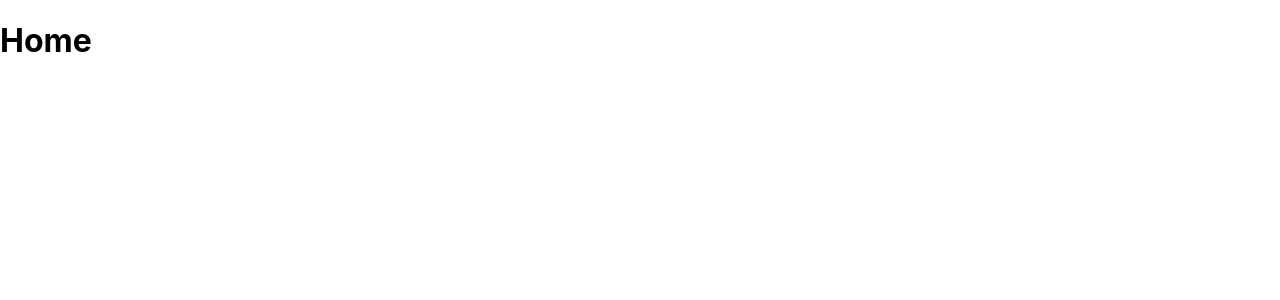
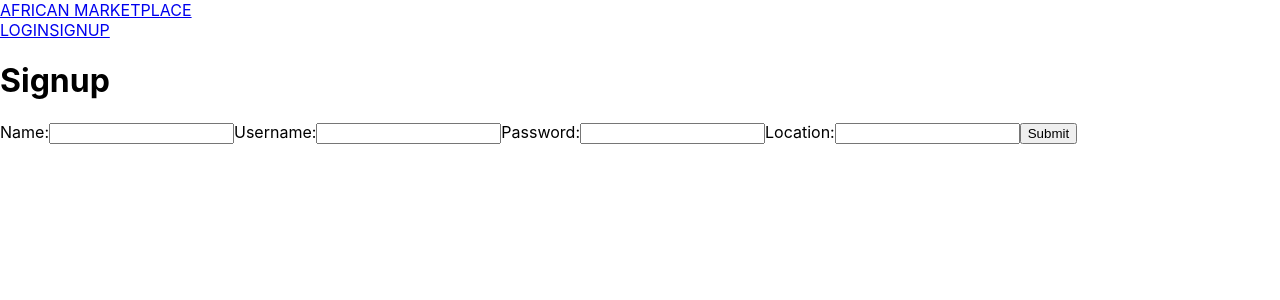
Before and after one commit to ivanovicuros/marketplace-fe, a React (Create React App) app: page /signup in a window 1280 px wide. Shown: the top 300 px of the page. Built offline with nearby package versions, Linux system fonts and the light colour scheme.

Commit message:
Added a basic signup page

```diff
--- a/src/App.js
+++ b/src/App.js
@@ -1,20 +1,28 @@
-import React, { useEffect } from 'react';
-import { BrowserRouter as Router, Route, Switch} from 'react-router-dom';
+import React from 'react';
+import { BrowserRouter as Router, Route, Switch, Link} from 'react-router-dom';
 import Home from './components/Home';
+import Signup from './components/Signup';
 import Login from './components/Login';
+import Logout from './components/Logout';
 import ProtectedRoute from './components/ProtectedRoute';
 
 import './App.css';
 
 function App() {
 
-  useEffect(() => {
-    localStorage.setItem('token', 'something');
-  }, [])
   return (
     <Router>
+      <header>
+        <Link to='/' className='header-title'>AFRICAN MARKETPLACE</Link>
+        <nav className='links'>
+          <Link to='/login'>LOGIN</Link>
+          <Link to='/signup'>SIGNUP</Link>
+        </nav>
+      </header>
       <Switch>
-        <ProtectedRoute path='/protected' component={Login}/>
+        <ProtectedRoute path='/logout' component={Logout}/>
+        <Route path='/login' component={Login}/>
+        <Route path='/signup' component={Signup}/>
         <Route path='/' component={Home}/>
       </Switch>
     </Router>
--- /dev/null
+++ b/src/components/Signup.js
@@ -0,0 +1,47 @@
+import React, { useState } from 'react';
+
+const Signup = (props) => {
+    const [credentials, setCredentials] = useState({
+        name: '',
+        username: '',
+        password: '',
+        location: ''
+    })
+
+    const handleChange = (e) => {
+        const { name, value } = e.target;
+        setCredentials({ ...credentials, [name]: value});
+    }
+
+    const handleSubmit = (e) => {
+        e.preventDefault();
+        console.log(credentials);
+    }
+
+    return(
+        <>
+            <h1>Signup</h1>
+            <form onSubmit={handleSubmit} >
+                <label>Name:
+                <input type="text" name="name" value={credentials.name} onChange={handleChange} />
+                </label>
+
+                <label>Username:
+                <input type="text" name="username" value={credentials.username} onChange={handleChange} />
+                </label>
+
+                <label>Password:
+                <input type="password" name="password" value={credentials.password} onChange={handleChange} />
+                </label>
+
+                <label>Location:
+                <input type="location" name="location" value={credentials.location} onChange={handleChange} />
+                </label>
+
+                <button>Submit</button>
+            </form>
+        </>
+    )
+}
+
+export default Signup;
```
